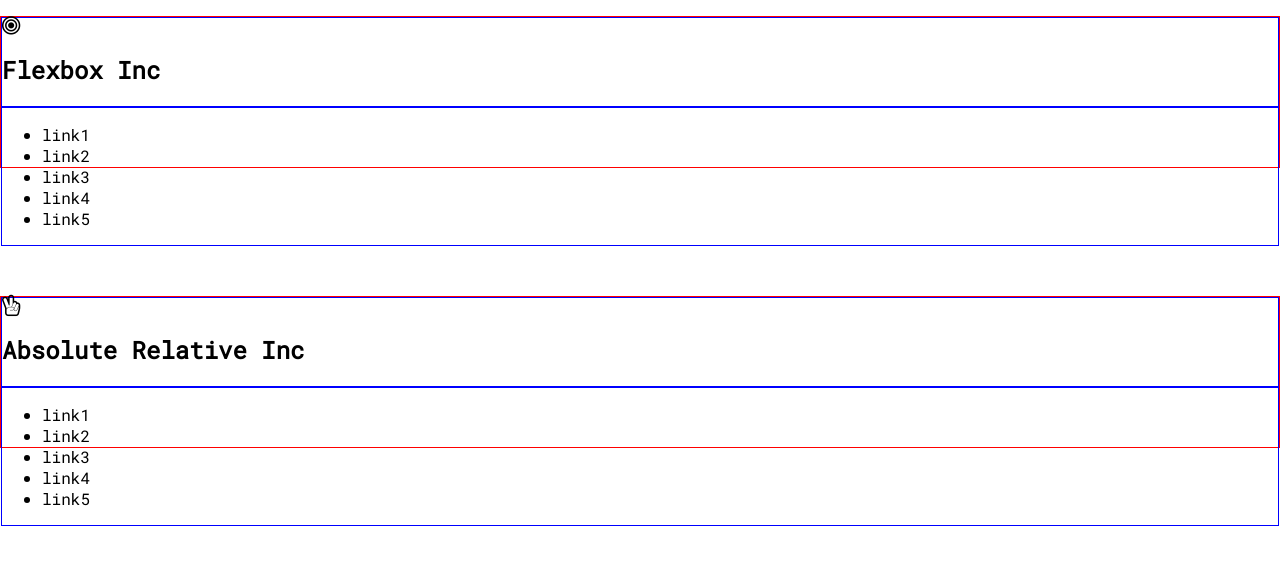
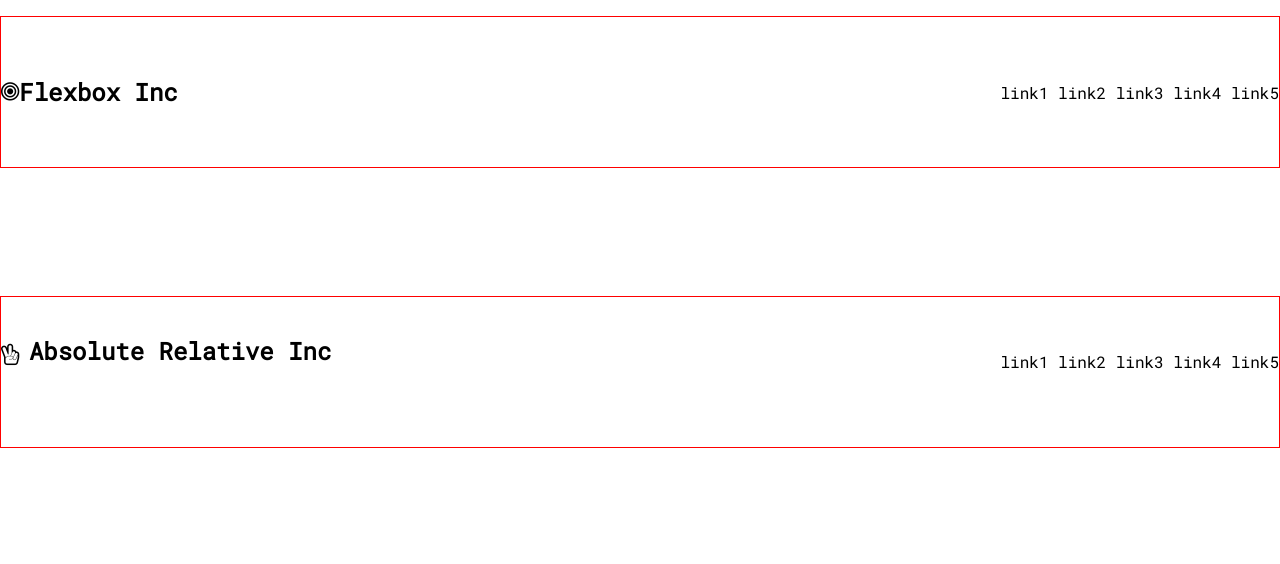
Before and after one commit to juan-rod/cohort3-code-a-long, a plain HTML site: page quiz/navbar-positioning/index.html in a window 1280 px wide. Drawn offline with Linux system fonts and the light colour scheme.

Commit message:
finished quiz

```diff
--- a/quiz/navbar-positioning/index.html
+++ b/quiz/navbar-positioning/index.html
@@ -4,7 +4,7 @@
   <meta name="viewport" content="width=device-width, initial-scale=1.0">
   <meta http-equiv="X-UA-Compatible" content="ie=edge">
   <title>Positioning within a navbar</title>
-  <link rel="stylesheet" href="../../border.css">
+  <!-- <link rel="stylesheet" href="../../border.css"> -->
   <link rel="stylesheet" href="https://cdnjs.cloudflare.com/ajax/libs/font-awesome/4.7.0/css/font-awesome.css">
   <link rel="stylesheet" href="./styles.css">
 </head>
--- a/quiz/navbar-positioning/styles.css
+++ b/quiz/navbar-positioning/styles.css
@@ -1,5 +1,8 @@
 @import url('https://fonts.googleapis.com/css?family=Roboto+Mono');
 .border1 {
+  border: 1px solid red;
+}
+/* .border1 {
   border: 1px solid red;
 }
 .border2 {
@@ -10,7 +13,7 @@
 }
 .border4 {
   border: 1px solid black;
-}
+} */
 body {
   padding: 0;
   margin: 0;
@@ -24,28 +27,40 @@ nav {
 
 /* flexbox navigation */
 .flexbox-nav {
-
+  display: flex;
+  justify-content: space-between;
 }
 .flexbox-nav .logo {
-
+  display: flex;
+  align-items: center;
 }
 .flexbox-nav .navigation{
-
+  display: flex;
+  align-items: center;
+}
+.flexbox-nav ul {
 }
 .flexbox-nav ul li {
-
+  display: inline;
 }
 
 /* relative-absolute navigation */
 .relative-absolute-nav {
-
+  position: relative;
 }
 .relative-absolute-nav .logo{
-
+  position: absolute;
+  left: 0;
+  top: 25%;
+}
+.relative-absolute-nav .logo h1 {
+  display: inline;
 }
 .relative-absolute-nav .navigation{
-
+  position: absolute;
+  right: 0;
+  top: 25%;
 }
 .relative-absolute-nav ul li {
-
+  display: inline;
 }
```
